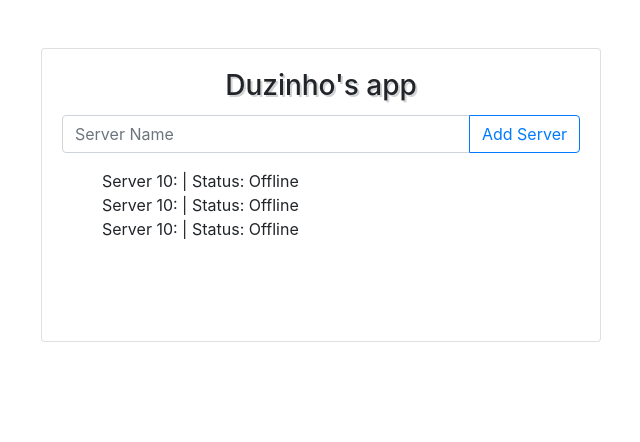
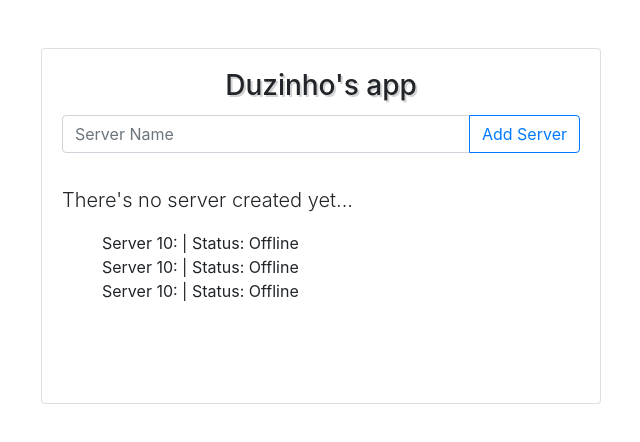
Before and after one commit to du-almeidalima/angular-course, an Angular app: page / in a window 1280 px wide. Shown: the top 442 px of the page, without its empty margins (319-959 px from the left). Built offline with nearby package versions, Linux system fonts and the light colour scheme.

Commit message:
Section 2: Enhancing ngIf with an Else Condition

```diff
--- a/src/app/servers/servers.component.html
+++ b/src/app/servers/servers.component.html
@@ -1,7 +1,6 @@
 <div class="row">
   <div class="col-12">
     <div class="input-group mb-3">
-    <!-- <input type="text" class="form-control" id="server-name" placeholder="Server Name" (input)="onUpdateServerName($event)"> <- Using Event Binding and then displaying the data using String Interpolation -->
       <input type="text" class="form-control" id="server-name" placeholder="Server Name" [(ngModel)]="serverName">
       <div class="input-group-append">
         <button class="btn btn-outline-primary btn-block"
@@ -13,7 +12,13 @@
 
     <!--  <div class="col-12 mt-3"><p class="lead">{{ serverCreationStatus }}</p></div> <-- This now will be taken care by the Structural directive "ngIf" -->
 
-  <div class="col-12 mt-3" *ngIf="serverCreated"><p class="lead">{{ serverCreationStatus }}</p></div> <!-- The " * " is required because it is a structural directive-->
+  <div class="col-12 mt-3" *ngIf="serverCreated; else falseServer"><p class="lead">{{ serverCreationStatus }}</p></div>
+
+  <!-- Else output -->
+  <ng-template #falseServer>
+    <div class="col-12 mt-3"><p class="lead">There's no server created yet...</p></div>
+  </ng-template>
+
   <div class="col-12 mb-5">
     <ul>
       <app-server></app-server>
@@ -24,6 +29,15 @@
 </div>
 
 <!--
+  "If Else" structure: We can achieve this in Angular by creating a <ng-template> which is a component directive shipped with Angular
+   - Syntax: {
+    <element class"..." *ngIf="[expression]; else [theMark]"> True output </element> "
+
+    <ng-template #theMark>
+      <element class="..."> False output </element>
+    </ng-template>
+   }
+
   Directives: At a high level, directives are markers on a DOM element (such as an attribute, element name, comment or CSS class)
   that tell AngularJS's HTML compiler ($compile) to attach a specified behavior to that DOM element (e.g. via event listeners)
   or even to transform the DOM element and its children.
```
